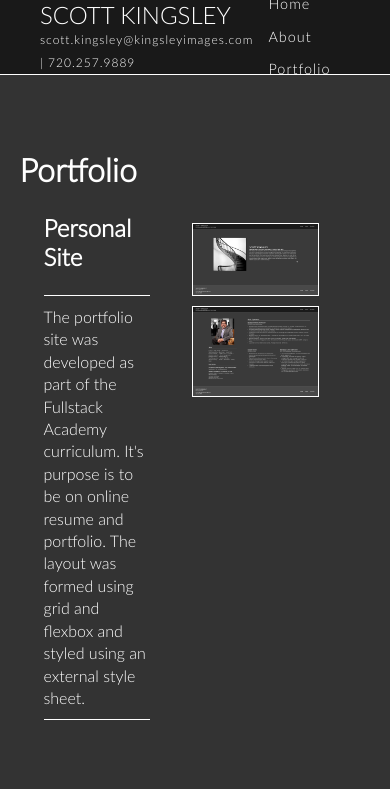
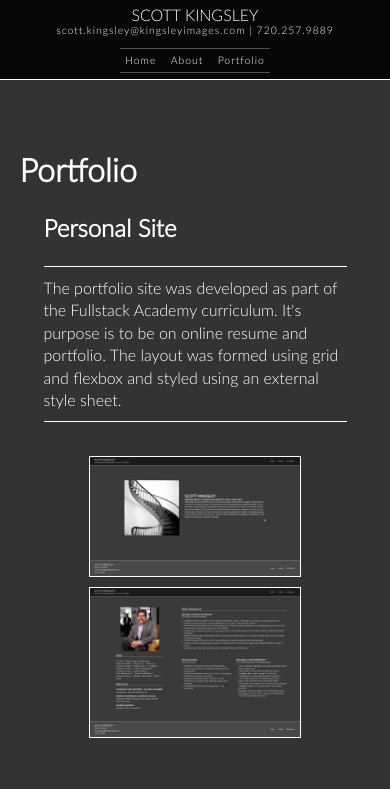
Before and after one commit to kingsleyimages/careerSim, a plain HTML site: page html/portfolio.html in a window 390 px wide. Shown: the top 789 px of the page. Drawn offline with Linux system fonts and the light colour scheme.

Commit message:
moblie css

```diff
--- a/css/main.css
+++ b/css/main.css
@@ -28,7 +28,7 @@ li {
 }
 header {
   height: 75px;
-  background-color: rgba(0, 0, 0, 0.5);
+  background-color: rgba(0, 0, 0, 0.85);
   color: #fff;
   position: fixed;
   top: 0;
--- a/css/responsive.css
+++ b/css/responsive.css
@@ -43,7 +43,7 @@
   }
   #aboutPage .colOne .row2 {
     grid-column: 2/3;
-    grid-row: 1/2 !important;
+    grid-row: 1/2;
     padding: 0 5%;
   }
   .skills,
@@ -103,5 +103,73 @@
   }
 }
 
-@media (maxwidth: 450px) {
+@media (max-width: 450px) {
+  header {
+    flex-direction: column;
+    text-align: center;
+    padding-top: 5px;
+    height: 80px;
+  }
+  .siteName h2 {
+    font-size: 1rem;
+  }
+  .siteName p {
+    font-size: 0.65rem;
+    line-height: 0.8rem;
+  }
+  nav {
+    padding: 2%;
+    line-height: 0.5rem;
+    display: grid;
+  }
+  nav:before,
+  nav:after {
+    content: '';
+    height: 1px;
+    width: 100%;
+    display: block;
+    background-color: rgba(255, 255, 255, 0.3);
+  }
+  nav ul {
+    align-content: center;
+    justify-content: space-around;
+  }
+  nav li {
+    font-size: 0.65rem;
+    text-align: right;
+    padding: 0 5px;
+  }
+  #aboutPage .colOne > img {
+    grid-column: 1/3;
+    max-width: 250px;
+  }
+  #aboutPage .colOne .row2 {
+    grid-row: 2/3;
+  }
+  footer div:nth-child(1) {
+    grid-column: 1/3;
+  }
+  #contactForm {
+    grid-column: 1/3;
+    grid-row: 2/3;
+    padding: 0;
+    margin: 5% 0;
+  }
+  #portfolioPage .colOne,
+  #portfolioPage .colTwo {
+    display: grid;
+  }
+  #portfolioPage .description {
+    width: 100%;
+    grid-column: 1/3;
+    grid-row: 1/2;
+  }
+  #portfolioPage .screenshot {
+    width: 100%;
+    grid-column: 1/3;
+    grid-row: 2/3;
+  }
+  .footerNav {
+    grid-row: 3/4;
+  }
 }
```
